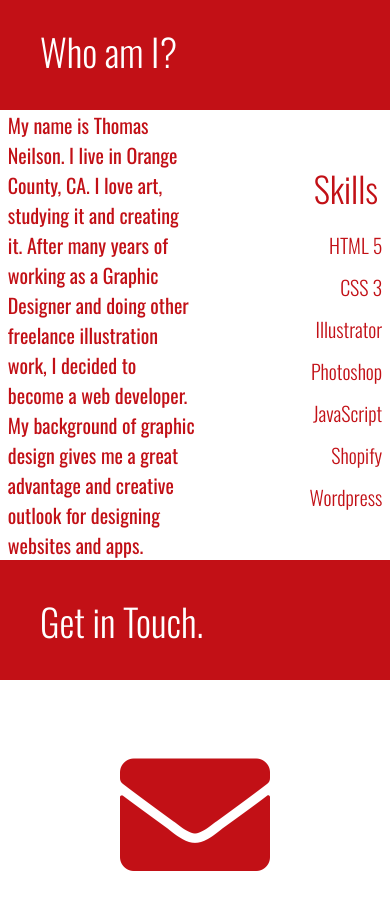
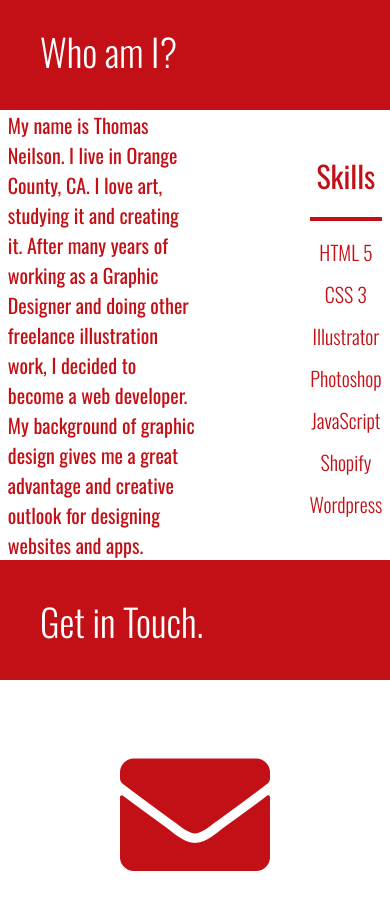
Before and after one commit to tneilson08/portfolio, a plain HTML site: page index.html in a window 390 px wide. Shown: the part 4060-4962 px from the top of the page. Drawn offline with nearby package versions, Linux system fonts and the light colour scheme.

Commit message:
Update styles.css

```diff
--- a/styles.css
+++ b/styles.css
@@ -258,6 +258,15 @@ hr {
 .skills span {
   font-size: 40px;
   text-align: center;
+  font-weight: 400;
+}
+
+.skill-line {
+  background-color: #c21016;
+  height: 5px;
+  width: 100%;
+  margin: 0;
+  padding: 0;
 }
 
 .skill-list-container {
@@ -266,7 +275,7 @@ hr {
 }
 
 .skill-words {
-  text-align: right;
+  text-align: center;
 }
 
 .skill-stars img {
@@ -1135,16 +1144,11 @@ svg .draw {
 
   .skills span {
     font-size: 35px;
-    text-align: center;
   }
 
   .skill-list-container {
     display: flex;
     justify-content: flex-end;
-  }
-
-  .skill-words {
-    text-align: right;
   }
 
   .skill-stars img {
@@ -1562,17 +1566,20 @@ svg .draw {
   }
 
   .skills span {
-    font-size: 35px;
-    text-align: center;
+    font-size: 30px;
+  }
+
+  .skill-line {
+    background-color: #c21016;
+    height: 4px;
+    width: 100%;
+    margin: 0;
+    padding: 0;
   }
 
   .skill-list-container {
     display: flex;
     justify-content: flex-end;
-  }
-
-  .skill-words {
-    text-align: right;
   }
 
   .skill-stars img {
```
